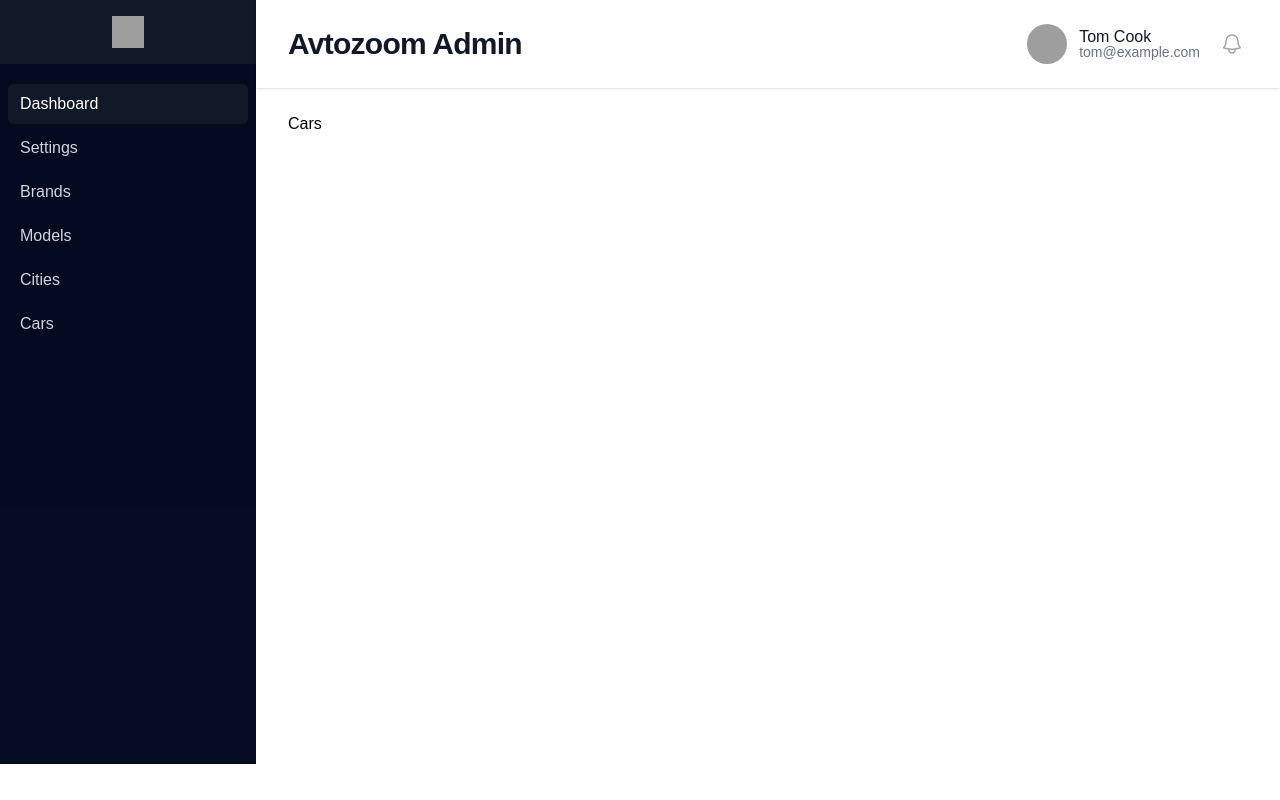
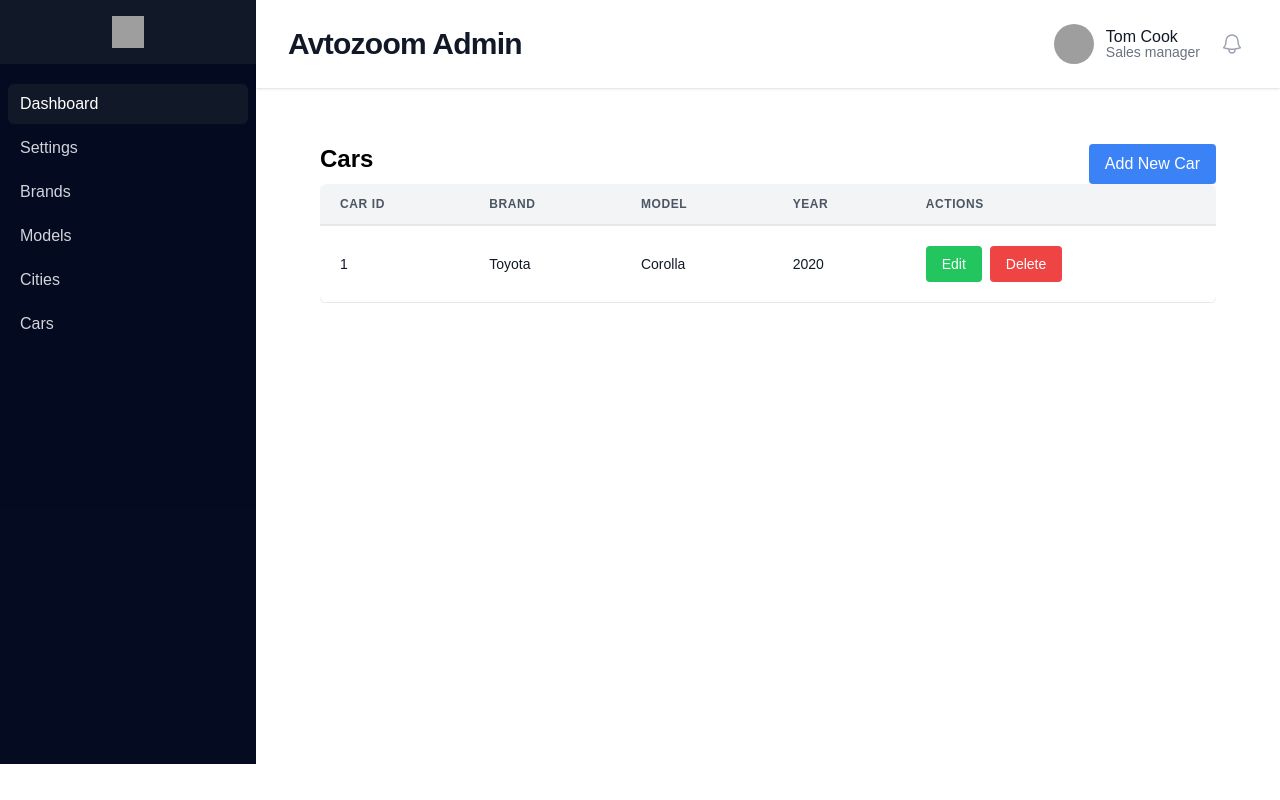
Before and after one commit to 932525862/Avto-zomm-Admin-panel, a React (Create React App) app: page /panel/cars in a window 1280 px wide. Built offline with nearby package versions, Linux system fonts and the light colour scheme; grey boxes are pictures that could not be loaded.

Commit message:
I made changes to the Cars section

```diff
--- /dev/null
+++ b/src/Components/Categories/Cars/Cars.css
@@ -0,0 +1,3 @@
+@tailwind base;
+@tailwind components;
+@tailwind utilities;
--- a/src/Components/Categories/Cars/Cars.js
+++ b/src/Components/Categories/Cars/Cars.js
@@ -1,7 +1,60 @@
 import React from 'react'
-
+import "../Cars/Cars.css"
 export const Cars = () => {
   return (
-	<div>Cars</div>
+	<div className="container mx-auto px-4 sm:px-8">
+	<div className="py-8">
+	  <div className="flex justify-between">
+		<h2 className="text-2xl font-semibold leading-tight">Cars</h2>
+		<button className="bg-blue-500 text-white px-4 py-2 rounded">Add New Car</button>
+	  </div>
+	  <div className="overflow-x-auto">
+		<div className="min-w-full shadow rounded-lg overflow-hidden">
+		  <table className="min-w-full leading-normal">
+			<thead>
+			  <tr>
+				<th className="px-5 py-3 border-b-2 border-gray-200 bg-gray-100 text-left text-xs font-semibold text-gray-600 uppercase tracking-wider">
+				  Car ID
+				</th>
+				<th className="px-5 py-3 border-b-2 border-gray-200 bg-gray-100 text-left text-xs font-semibold text-gray-600 uppercase tracking-wider">
+				  Brand
+				</th>
+				<th className="px-5 py-3 border-b-2 border-gray-200 bg-gray-100 text-left text-xs font-semibold text-gray-600 uppercase tracking-wider">
+				  Model
+				</th>
+				<th className="px-5 py-3 border-b-2 border-gray-200 bg-gray-100 text-left text-xs font-semibold text-gray-600 uppercase tracking-wider">
+				  Year
+				</th>
+				<th className="px-5 py-3 border-b-2 border-gray-200 bg-gray-100 text-left text-xs font-semibold text-gray-600 uppercase tracking-wider">
+				  Actions
+				</th>
+			  </tr>
+			</thead>
+			<tbody>
+			  <tr>
+				<td className="px-5 py-5 border-b border-gray-200 bg-white text-sm">
+				  <p className="text-gray-900 whitespace-no-wrap">1</p>
+				</td>
+				<td className="px-5 py-5 border-b border-gray-200 bg-white text-sm">
+				  <p className="text-gray-900 whitespace-no-wrap">Toyota</p>
+				</td>
+				<td className="px-5 py-5 border-b border-gray-200 bg-white text-sm">
+				  <p className="text-gray-900 whitespace-no-wrap">Corolla</p>
+				</td>
+				<td className="px-5 py-5 border-b border-gray-200 bg-white text-sm">
+				  <p className="text-gray-900 whitespace-no-wrap">2020</p>
+				</td>
+				<td className="px-5 py-5 border-b border-gray-200 bg-white text-sm">
+				  <button className="bg-green-500 text-white px-4 py-2 rounded">Edit</button>
+				  <button className="bg-red-500 text-white px-4 py-2 rounded ml-2">Delete</button>
+				</td>
+			  </tr>
+			  {/* Repeat for other rows */}
+			</tbody>
+		  </table>
+		</div>
+	  </div>
+	</div>
+  </div>
   )
 }
--- a/src/Components/Dashboard/Dashboard.js
+++ b/src/Components/Dashboard/Dashboard.js
@@ -7,8 +7,8 @@ import { Outlet } from 'react-router-dom';
 
 const user = {
   name: 'Tom Cook',
-  email: 'tom@example.com',
-  imageUrl: 'https://encrypted-tbn0.gstatic.com/images?q=tbn:ANd9GcSy1uZTBlxjOfVEiZsIt9FSo_bkxgEb6_OslQ&s',
+  email: 'Sales manager',
+  imageUrl: 'https://cdn.iconscout.com/icon/free/png-256/free-avatar-380-456332.png',
 };
 
 const navigation = [
```
